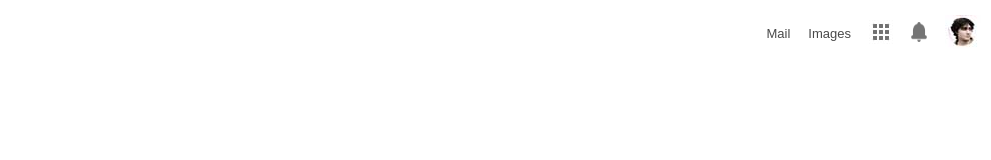
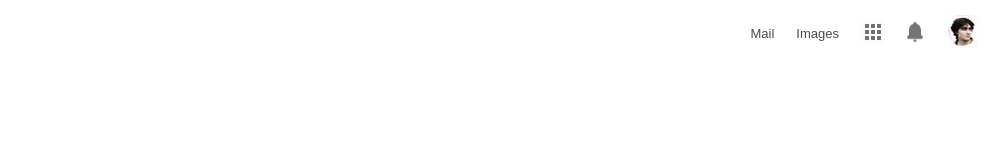
Before and after one commit to OleksiyRudenko/hooli-style-popup, a website built with Parcel: page src/index.html in a window 1280 px wide. Shown: the top 160 px of the page, without its empty margins (289-1280 px from the left). Built offline with nearby package versions, Linux system fonts and the light colour scheme.

Commit message:
Fix navbar icons positioning (#10)
Resolves #8

```diff
--- a/src/sass/navigation.sass
+++ b/src/sass/navigation.sass
@@ -20,7 +20,7 @@ $nav-apps-more-hover: #e0dede
     color: $dark-grey
 
 .nav-list-item
-    margin-left: 18px
+    margin-left: 22px
     padding-top: 5px
 
 .nav-list-item a:hover
```
